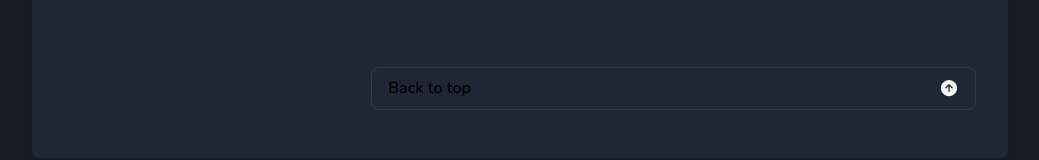
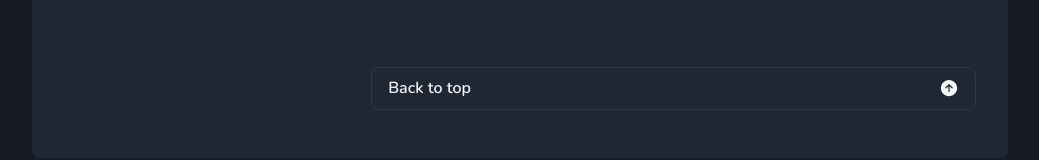
Before and after one commit to AgusRezett/agustin-about, a React (Create React App) app: page / in a window 1280 px wide. Shown: the part 4850-5010 px from the top of the page, without its empty margins (120-1159 px from the left). Built offline with nearby package versions, Linux system fonts and the light colour scheme.

Commit message:
style: color back to top button

```diff
--- a/src/components/molecules/NavigationList/NavigationList.module.scss
+++ b/src/components/molecules/NavigationList/NavigationList.module.scss
@@ -19,6 +19,7 @@
 
 	cursor: pointer;
 	font: 600 1rem 'Nunito', sans-serif;
+	color: var(--text-color);
 	transition: background-color var(--transition-duration) ease-in-out, border var(--transition-duration) ease-in-out;
 
 	&:hover {
```
